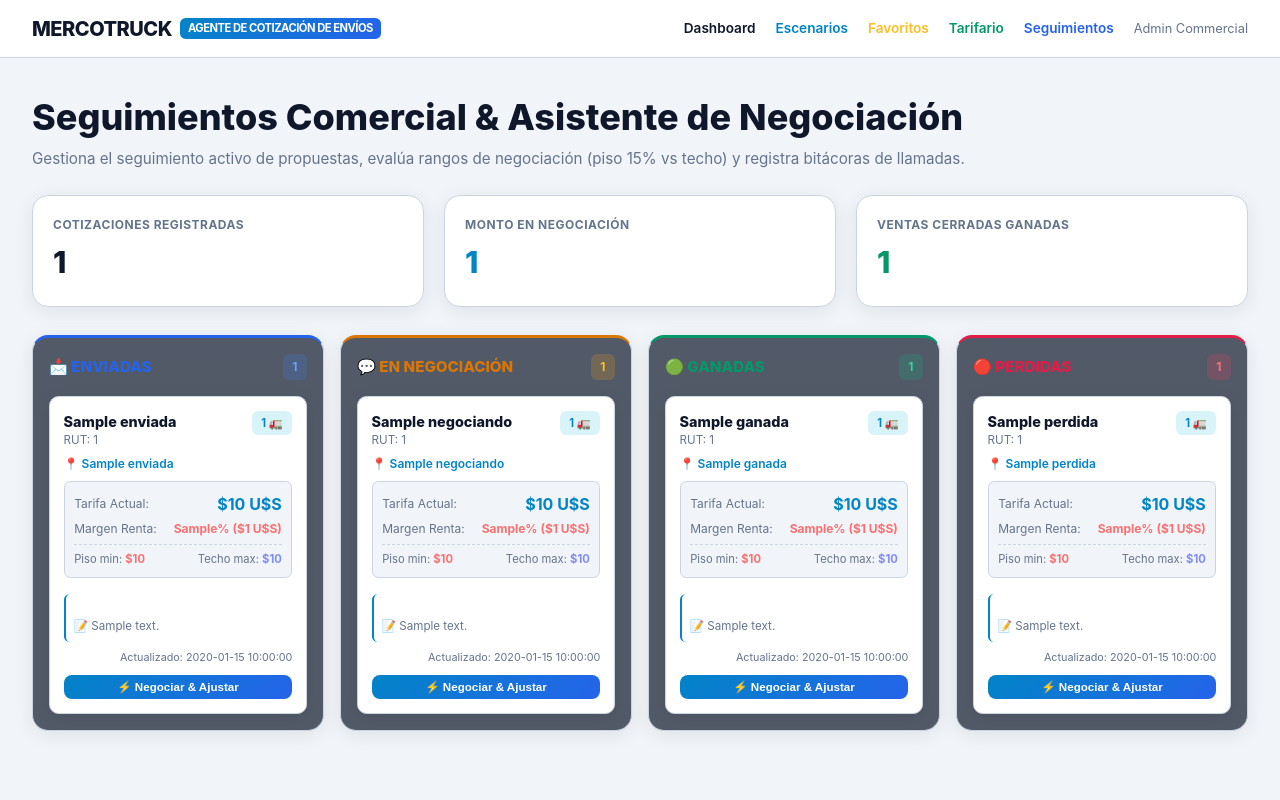
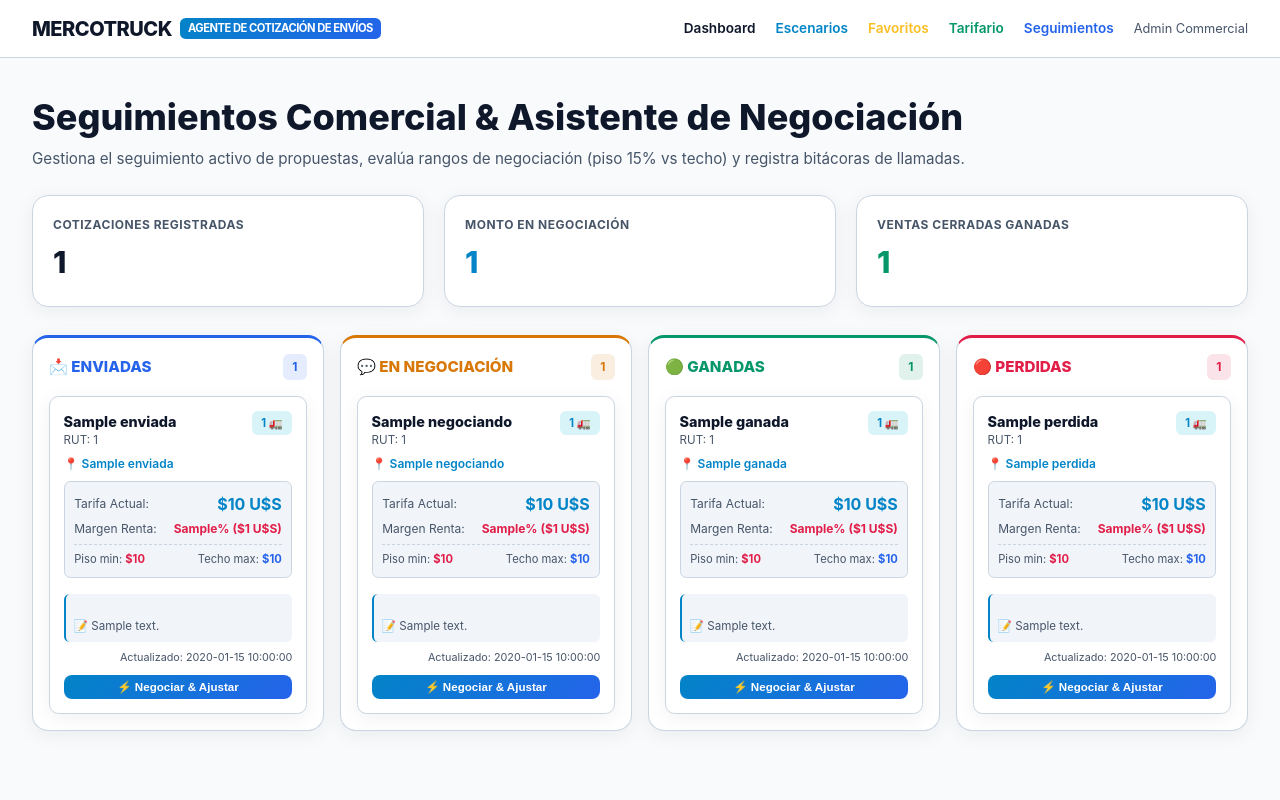
Before and after one commit to gabustos756/mercotruck, a Flask app: template app/templates/pipeline_crm.html in a window 1280 px wide. Run offline with Flask 3, Linux system fonts and the light colour scheme; the template is opened without the code that fills it: most values are stand-ins (such as "Sample title", 1, 10 or a date in 2020); some libraries are stand-ins or nearby versions.

Commit message:
mejoras visuales y de carga

```diff
--- a/app/static/css/style.css
+++ b/app/static/css/style.css
@@ -1,37 +1,36 @@
 :root {
-  /* Dark Theme Tokens (Default) */
-  --bg-dark: #0b1120;
-  --bg-card: rgba(15, 23, 42, 0.75);
-  --bg-card-hover: rgba(30, 41, 59, 0.85);
-  --bg-input: rgba(15, 23, 42, 0.9);
-  --border-color: rgba(51, 65, 85, 0.6);
-  --text-main: #f8fafc;
-  --text-muted: #94a3b8;
-  --accent-cyan: #06b6d4;
-  --accent-blue: #3b82f6;
-  --accent-emerald: #10b981;
-  --accent-rose: #f43f5e;
-  --accent-amber: #f59e0b;
-  --glass-shadow: 0 8px 32px 0 rgba(0, 0, 0, 0.37);
-  --tooltip-bg: #1e293b;
-  --sticky-col-bg: #0f172a;
-}
-
-[data-theme="light"] {
-  /* Light Theme Tokens */
-  --bg-dark: #f1f5f9;
+  /* Light Theme Tokens (Default) */
+  --bg-dark: #f8fafc;
   --bg-card: #ffffff;
-  --bg-card-hover: #f8fafc;
+  --bg-card-hover: #f1f5f9;
   --bg-input: #ffffff;
   --border-color: #cbd5e1;
   --text-main: #0f172a;
-  --text-muted: #64748b;
+  --text-muted: #475569;
   --accent-cyan: #0284c7;
   --accent-blue: #2563eb;
   --accent-emerald: #059669;
   --accent-rose: #e11d48;
   --accent-amber: #d97706;
-  --glass-shadow: 0 4px 20px 0 rgba(0, 0, 0, 0.08);
+  --glass-shadow: 0 4px 20px 0 rgba(0, 0, 0, 0.06);
+  --tooltip-bg: #ffffff;
+  --sticky-col-bg: #ffffff;
+}
+
+[data-theme="light"] {
+  --bg-dark: #f8fafc;
+  --bg-card: #ffffff;
+  --bg-card-hover: #f1f5f9;
+  --bg-input: #ffffff;
+  --border-color: #cbd5e1;
+  --text-main: #0f172a;
+  --text-muted: #475569;
+  --accent-cyan: #0284c7;
+  --accent-blue: #2563eb;
+  --accent-emerald: #059669;
+  --accent-rose: #e11d48;
+  --accent-amber: #d97706;
+  --glass-shadow: 0 4px 20px 0 rgba(0, 0, 0, 0.06);
   --tooltip-bg: #ffffff;
   --sticky-col-bg: #ffffff;
 }
--- a/app/templates/base.html
+++ b/app/templates/base.html
@@ -72,7 +72,7 @@
       </div>
 
       <!-- Form: Add Contact -->
-      <form onsubmit="saveNewContact(event)" style="background: var(--bg-dark); padding: 1.25rem; border-radius: 0.75rem; border: 1px solid var(--border-color);">
+      <form onsubmit="saveNewContact(event)" style="background: var(--bg-card-hover); padding: 1.25rem; border-radius: 0.75rem; border: 1px solid var(--border-color);">
         <h4 style="font-size: 0.9rem; font-weight: 700; margin-bottom: 0.75rem; color: var(--accent-cyan);">➕ Registrar Nuevo Contacto Directo</h4>
 
         <div style="display: grid; grid-template-columns: 1fr 1fr; gap: 0.75rem; margin-bottom: 0.75rem;">
@@ -115,7 +115,7 @@
           <div id="mapClientRouteSubtitle" style="font-size: 0.85rem; color: var(--text-muted);">Corredor Logístico</div>
         </div>
         <div style="display: flex; gap: 0.5rem; align-items: center;">
-          <a id="modalGoogleMapsLink" href="#" target="_blank" class="btn-primary" style="padding: 0.35rem 0.75rem; font-size: 0.75rem; background: rgba(59,130,246,0.2); color: #60a5fa; border: 1px solid rgba(59,130,246,0.4);">
+          <a id="modalGoogleMapsLink" href="#" target="_blank" class="btn-primary" style="padding: 0.35rem 0.75rem; font-size: 0.75rem; background: rgba(59,130,246,0.12); color: var(--accent-blue); border: 1px solid rgba(59,130,246,0.3);">
             🌐 Abrir en Google Maps Real
           </a>
           <button onclick="closeClientMapModal()" style="background: none; border: none; color: var(--text-muted); font-size: 1.5rem; cursor: pointer;">✕</button>
@@ -124,16 +124,16 @@
 
       <!-- 2-Column Grid Layout: Map (Left) + Google Places Panel (Right) -->
       <div class="map-modal-grid" style="display: grid; grid-template-columns: 1fr 340px; gap: 1rem; min-height: 480px;">
-        <div id="googleMapContainer" style="height: 480px; width: 100%; border-radius: 0.75rem; border: 1px solid var(--border-color); overflow: hidden; background: #0f172a;"></div>
+        <div id="googleMapContainer" style="height: 480px; width: 100%; border-radius: 0.75rem; border: 1px solid var(--border-color); overflow: hidden; background: var(--bg-card-hover);"></div>
 
         <!-- 🏢 Google Places Live Intelligence Panel -->
-        <div class="places-panel" style="background: var(--bg-dark); border: 1px solid var(--border-color); border-radius: 0.75rem; padding: 1rem; display: flex; flex-direction: column; justify-content: space-between; overflow-y: auto; max-height: 480px;">
+        <div class="places-panel" style="background: var(--bg-card); border: 1px solid var(--border-color); border-radius: 0.75rem; padding: 1rem; display: flex; flex-direction: column; justify-content: space-between; overflow-y: auto; max-height: 480px;">
           <div>
             <div style="display: flex; align-items: center; justify-content: space-between; margin-bottom: 0.75rem; border-bottom: 1px solid var(--border-color); padding-bottom: 0.5rem;">
               <h3 style="font-size: 0.9rem; font-weight: 800; color: var(--accent-cyan); display: flex; align-items: center; gap: 0.35rem;">
                 <span>📍</span> Datos Comerciales Google Places
               </h3>
-              <span class="badge" style="background: rgba(16, 185, 129, 0.2); color: #34d399; font-size: 0.65rem;">Verificado</span>
+              <span class="badge" style="background: rgba(16, 185, 129, 0.12); color: var(--accent-emerald); font-size: 0.65rem;">Verificado</span>
             </div>
 
             <!-- Loading State -->
@@ -156,29 +156,29 @@
 
               <div style="margin-bottom: 0.6rem;">
                 <div id="placesName" style="font-size: 1.05rem; font-weight: 800; color: var(--text-main);">—</div>
-                <div id="placesRatingContainer" style="display: flex; align-items: center; gap: 0.4rem; font-size: 0.775rem; color: #fbbf24; margin-top: 0.2rem;">
+                <div id="placesRatingContainer" style="display: flex; align-items: center; gap: 0.4rem; font-size: 0.775rem; color: #d97706; margin-top: 0.2rem;">
                   <span id="placesRating">⭐ 0.0</span>
                   <span id="placesReviews" style="color: var(--text-muted);">(0 opiniones)</span>
                 </div>
               </div>
 
               <!-- Address & City -->
-              <div style="margin-bottom: 0.6rem; font-size: 0.8rem; color: var(--text-main); background: rgba(15, 23, 42, 0.6); padding: 0.5rem 0.65rem; border-radius: 0.5rem; border: 1px solid var(--border-color);">
+              <div style="margin-bottom: 0.6rem; font-size: 0.8rem; color: var(--text-main); background: var(--bg-card-hover); padding: 0.5rem 0.65rem; border-radius: 0.5rem; border: 1px solid var(--border-color);">
                 <div style="font-size: 0.68rem; font-weight: 700; color: var(--text-muted); text-transform: uppercase;">📍 Dirección Completa</div>
                 <div id="placesAddress" style="font-weight: 600; margin-top: 0.15rem;">—</div>
                 <div id="placesCity" style="font-size: 0.75rem; color: var(--accent-cyan); margin-top: 0.2rem; font-weight: 600;">—</div>
               </div>
 
               <!-- Phone -->
-              <div style="margin-bottom: 0.6rem; font-size: 0.8rem; background: rgba(15, 23, 42, 0.6); padding: 0.5rem 0.65rem; border-radius: 0.5rem; border: 1px solid var(--border-color);">
+              <div style="margin-bottom: 0.6rem; font-size: 0.8rem; background: var(--bg-card-hover); padding: 0.5rem 0.65rem; border-radius: 0.5rem; border: 1px solid var(--border-color);">
                 <div style="font-size: 0.68rem; font-weight: 700; color: var(--text-muted); text-transform: uppercase;">📞 Teléfono de Contacto</div>
                 <div id="placesPhoneContainer" style="margin-top: 0.2rem;">
-                  <a id="placesPhoneLink" href="#" style="color: #60a5fa; font-weight: 700; text-decoration: none; font-size: 0.85rem;">—</a>
+                  <a id="placesPhoneLink" href="#" style="color: var(--accent-blue); font-weight: 700; text-decoration: none; font-size: 0.85rem;">—</a>
                 </div>
               </div>
 
               <!-- Website -->
-              <div id="placesWebsiteContainer" style="margin-bottom: 0.75rem; font-size: 0.8rem; background: rgba(15, 23, 42, 0.6); padding: 0.5rem 0.65rem; border-radius: 0.5rem; border: 1px solid var(--border-color);">
+              <div id="placesWebsiteContainer" style="margin-bottom: 0.75rem; font-size: 0.8rem; background: var(--bg-card-hover); padding: 0.5rem 0.65rem; border-radius: 0.5rem; border: 1px solid var(--border-color);">
                 <div style="font-size: 0.68rem; font-weight: 700; color: var(--text-muted); text-transform: uppercase;">🌐 Sitio Web Oficial</div>
                 <a id="placesWebsiteLink" href="#" target="_blank" style="color: var(--accent-cyan); font-weight: 600; text-decoration: none; word-break: break-all; font-size: 0.775rem;">—</a>
               </div>
--- a/app/templates/escenarios.html
+++ b/app/templates/escenarios.html
@@ -131,7 +131,7 @@
 </div>
 
 <!-- 🗺️ DESGLOSE DETALLADO DE RUTAS Y CAMINOS DEL CLIENTE -->
-<div id="clientRoutesPanel" class="kpi-card" style="margin-bottom: 2rem; border-color: rgba(59, 130, 246, 0.4); background: rgba(15, 23, 42, 0.6);">
+<div id="clientRoutesPanel" class="kpi-card" style="margin-bottom: 2rem; border-color: var(--border-color); background: var(--bg-card); box-shadow: var(--glass-shadow);">
   <div style="display: flex; justify-content: space-between; align-items: center; margin-bottom: 0.85rem; border-bottom: 1px solid var(--border-color); padding-bottom: 0.75rem;">
     <div>
       <h3 style="font-size: 1.1rem; font-weight: 800; color: var(--accent-blue); display: flex; align-items: center; gap: 0.4rem;">
--- a/app/templates/partials/_quote_card.html
+++ b/app/templates/partials/_quote_card.html
@@ -15,7 +15,7 @@
   </div>
 
   <!-- Pricing & Margin Breakdown -->
-  <div style="background: var(--bg-dark); padding: 0.6rem; border-radius: 0.4rem; border: 1px solid var(--border-color); margin-bottom: 0.5rem;">
+  <div style="background: var(--bg-card-hover); padding: 0.6rem; border-radius: 0.4rem; border: 1px solid var(--border-color); margin-bottom: 0.5rem;">
     <div style="display: flex; justify-content: space-between; align-items: center;">
       <span style="font-size: 0.75rem; color: var(--text-muted);">Tarifa Actual:</span>
       <strong style="font-size: 1rem; color: var(--accent-cyan);">${{ q.quoted_price_per_truck_usd|round|int }} U$S</strong>
@@ -23,27 +23,27 @@
 
     <div style="display: flex; justify-content: space-between; align-items: center; font-size: 0.75rem; margin-top: 0.25rem;">
       <span style="color: var(--text-muted);">Margen Renta:</span>
-      <strong style="color: {% if q.margin_pct >= 15 %}#34d399{% else %}#f87171{% endif %};">{{ q.margin_pct }}% (${{ q.total_profit_usd|round|int }} U$S)</strong>
+      <strong style="color: {% if q.margin_pct >= 15 %}#059669{% else %}#e11d48{% endif %};">{{ q.margin_pct }}% (${{ q.total_profit_usd|round|int }} U$S)</strong>
     </div>
 
     <!-- Negotiation Limits Bar -->
     <div style="margin-top: 0.4rem; border-top: 1px dashed var(--border-color); padding-top: 0.35rem; display: flex; justify-content: space-between; font-size: 0.7rem; color: var(--text-muted);">
-      <span>Piso min: <strong style="color: #f87171;">${{ q.floor_price_usd|round|int }}</strong></span>
-      <span>Techo max: <strong style="color: #818cf8;">${{ q.max_price_usd|round|int }}</strong></span>
+      <span>Piso min: <strong style="color: #e11d48;">${{ q.floor_price_usd|round|int }}</strong></span>
+      <span>Techo max: <strong style="color: #2563eb;">${{ q.max_price_usd|round|int }}</strong></span>
     </div>
   </div>
 
   <!-- Extras Badges -->
   <div style="display: flex; gap: 0.3rem; flex-wrap: wrap; margin-bottom: 0.5rem;">
-    {% if q.has_insurance %}<span class="badge" style="font-size: 0.65rem; background: rgba(59,130,246,0.2); color: #60a5fa;">🛡️ Seguro</span>{% endif %}
-    {% if q.has_priority_customs %}<span class="badge" style="font-size: 0.65rem; background: rgba(245,158,11,0.2); color: #fbbf24;">⏱️ Custodia</span>{% endif %}
-    {% if q.has_refrigerated %}<span class="badge" style="font-size: 0.65rem; background: rgba(6,182,212,0.2); color: var(--accent-cyan);">❄️ Refrig</span>{% endif %}
-    {% if q.is_backhaul %}<span class="badge" style="font-size: 0.65rem; background: rgba(16,185,129,0.2); color: #34d399;">🔄 Retorno</span>{% endif %}
+    {% if q.has_insurance %}<span class="badge" style="font-size: 0.65rem; background: rgba(37,99,235,0.12); color: var(--accent-blue);">🛡️ Seguro</span>{% endif %}
+    {% if q.has_priority_customs %}<span class="badge" style="font-size: 0.65rem; background: rgba(217,119,6,0.12); color: var(--accent-amber);">⏱️ Custodia</span>{% endif %}
+    {% if q.has_refrigerated %}<span class="badge" style="font-size: 0.65rem; background: rgba(2,132,199,0.12); color: var(--accent-cyan);">❄️ Refrig</span>{% endif %}
+    {% if q.is_backhaul %}<span class="badge" style="font-size: 0.65rem; background: rgba(5,150,105,0.12); color: var(--accent-emerald);">🔄 Retorno</span>{% endif %}
   </div>
 
   <!-- Notes & Phone Log -->
   {% if q.notes %}
-    <div style="font-size: 0.725rem; color: var(--text-muted); background: rgba(255,255,255,0.03); padding: 0.4rem 0.5rem; border-radius: 0.35rem; border-left: 2px solid var(--accent-cyan); margin-bottom: 0.5rem; max-height: 60px; overflow-y: auto; white-space: pre-line;">
+    <div style="font-size: 0.725rem; color: var(--text-muted); background: var(--bg-card-hover); padding: 0.4rem 0.5rem; border-radius: 0.35rem; border-left: 2px solid var(--accent-cyan); margin-bottom: 0.5rem; max-height: 60px; overflow-y: auto; white-space: pre-line;">
       📝 {{ q.notes }}
     </div>
   {% endif %}
--- a/app/templates/pipeline_crm.html
+++ b/app/templates/pipeline_crm.html
@@ -27,13 +27,13 @@
 </div>
 
 <!-- Kanban Funnel Board -->
-<div style="display: grid; grid-template-columns: repeat(4, 1fr); gap: 1rem; align-items: start;">
+<div class="kanban-grid" style="display: grid; grid-template-columns: repeat(4, 1fr); gap: 1rem; align-items: start;">
 
   <!-- Column 1: ENVIADA -->
-  <div class="kpi-card" style="padding: 1rem; background: rgba(15, 23, 42, 0.7); border-top: 3px solid var(--accent-blue);">
+  <div class="kpi-card" style="padding: 1rem; background: var(--bg-card); border-top: 3px solid var(--accent-blue); box-shadow: var(--glass-shadow);">
     <div style="display: flex; justify-content: space-between; align-items: center; margin-bottom: 1rem;">
       <h3 style="font-size: 0.95rem; font-weight: 800; color: var(--accent-blue);">📩 ENVIADAS</h3>
-      <span class="badge" style="background: rgba(59,130,246,0.2); color: #60a5fa;">{{ pipeline.ENVIADA|length }}</span>
+      <span class="badge" style="background: rgba(37, 99, 235, 0.12); color: var(--accent-blue);">{{ pipeline.ENVIADA|length }}</span>
     </div>
 
     <div style="display: flex; flex-direction: column; gap: 0.85rem;">
@@ -46,10 +46,10 @@
   </div>
 
   <!-- Column 2: NEGOCIANDO -->
-  <div class="kpi-card" style="padding: 1rem; background: rgba(15, 23, 42, 0.7); border-top: 3px solid var(--accent-amber);">
+  <div class="kpi-card" style="padding: 1rem; background: var(--bg-card); border-top: 3px solid var(--accent-amber); box-shadow: var(--glass-shadow);">
     <div style="display: flex; justify-content: space-between; align-items: center; margin-bottom: 1rem;">
       <h3 style="font-size: 0.95rem; font-weight: 800; color: var(--accent-amber);">💬 EN NEGOCIACIÓN</h3>
-      <span class="badge" style="background: rgba(245,158,11,0.2); color: #fbbf24;">{{ pipeline.NEGOCIANDO|length }}</span>
+      <span class="badge" style="background: rgba(217, 119, 6, 0.12); color: var(--accent-amber);">{{ pipeline.NEGOCIANDO|length }}</span>
     </div>
 
     <div style="display: flex; flex-direction: column; gap: 0.85rem;">
@@ -62,10 +62,10 @@
   </div>
 
   <!-- Column 3: GANADA -->
-  <div class="kpi-card" style="padding: 1rem; background: rgba(15, 23, 42, 0.7); border-top: 3px solid var(--accent-emerald);">
+  <div class="kpi-card" style="padding: 1rem; background: var(--bg-card); border-top: 3px solid var(--accent-emerald); box-shadow: var(--glass-shadow);">
     <div style="display: flex; justify-content: space-between; align-items: center; margin-bottom: 1rem;">
       <h3 style="font-size: 0.95rem; font-weight: 800; color: var(--accent-emerald);">🟢 GANADAS</h3>
-      <span class="badge" style="background: rgba(16,185,129,0.2); color: #34d399;">{{ pipeline.GANADA|length }}</span>
+      <span class="badge" style="background: rgba(5, 150, 105, 0.12); color: var(--accent-emerald);">{{ pipeline.GANADA|length }}</span>
     </div>
 
     <div style="display: flex; flex-direction: column; gap: 0.85rem;">
@@ -78,10 +78,10 @@
   </div>
 
   <!-- Column 4: PERDIDA -->
-  <div class="kpi-card" style="padding: 1rem; background: rgba(15, 23, 42, 0.7); border-top: 3px solid var(--accent-rose);">
+  <div class="kpi-card" style="padding: 1rem; background: var(--bg-card); border-top: 3px solid var(--accent-rose); box-shadow: var(--glass-shadow);">
     <div style="display: flex; justify-content: space-between; align-items: center; margin-bottom: 1rem;">
       <h3 style="font-size: 0.95rem; font-weight: 800; color: var(--accent-rose);">🔴 PERDIDAS</h3>
-      <span class="badge" style="background: rgba(244,63,94,0.2); color: #f87171;">{{ pipeline.PERDIDA|length }}</span>
+      <span class="badge" style="background: rgba(225, 29, 72, 0.12); color: var(--accent-rose);">{{ pipeline.PERDIDA|length }}</span>
     </div>
 
     <div style="display: flex; flex-direction: column; gap: 0.85rem;">
@@ -111,7 +111,7 @@
       <input type="hidden" id="negCarrierCost" value="0">
 
       <!-- Negotiation Limits Panel -->
-      <div style="background: var(--bg-dark); padding: 1rem; border-radius: 0.75rem; border: 1px solid var(--border-color); display: grid; grid-template-columns: 1fr 1fr 1fr; gap: 0.75rem; text-align: center;">
+      <div style="background: var(--bg-card-hover); padding: 1rem; border-radius: 0.75rem; border: 1px solid var(--border-color); display: grid; grid-template-columns: 1fr 1fr 1fr; gap: 0.75rem; text-align: center;">
         <div>
           <div style="font-size: 0.7rem; color: #f87171; font-weight: 700; text-transform: uppercase;">Piso Innegociable (15%)</div>
           <div id="negFloorPriceDisp" style="font-size: 1.25rem; font-weight: 800; color: #f87171;">$0 U$S</div>
```
Also changed, not shown: other parts of app/static/css/style.css (+49 -0 lines), app/templates/prospect_detail.html (+9 -9 lines).
